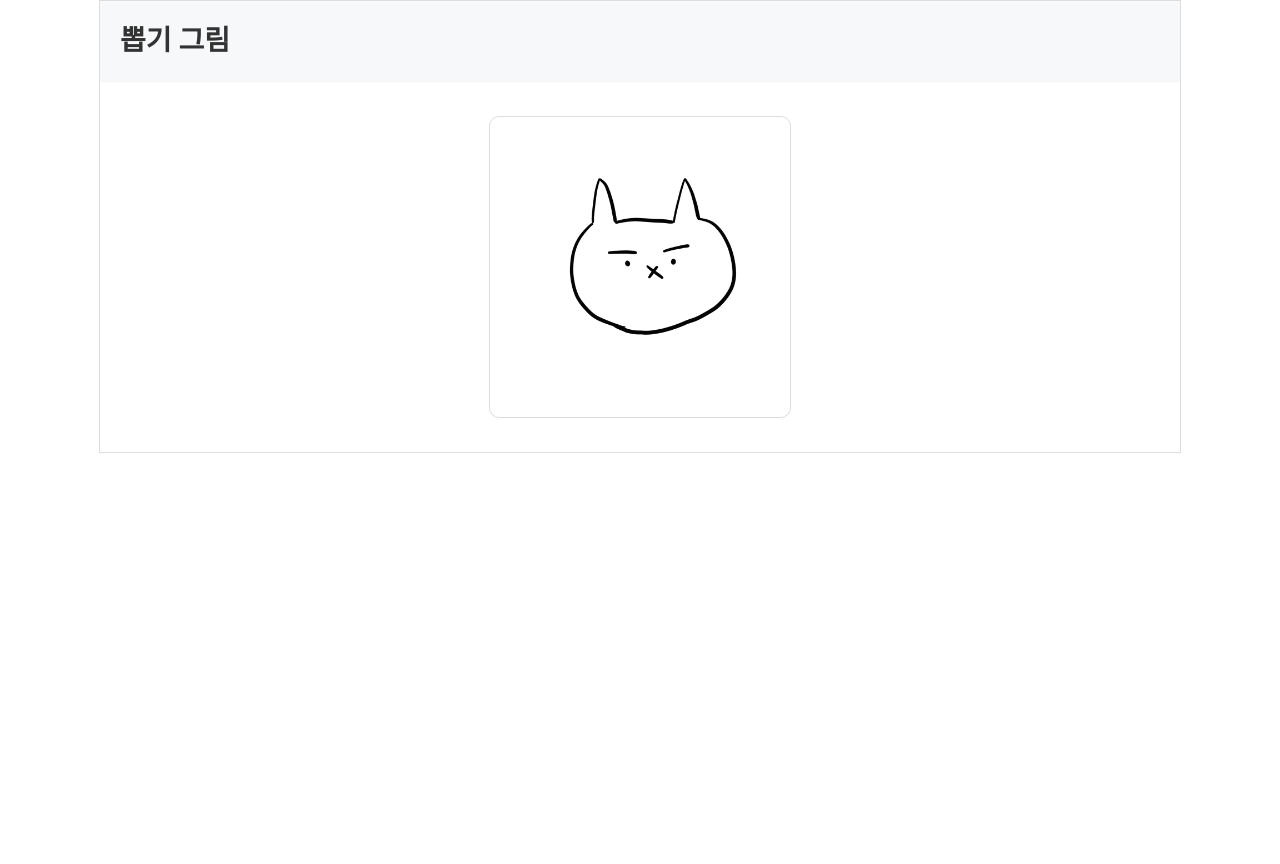
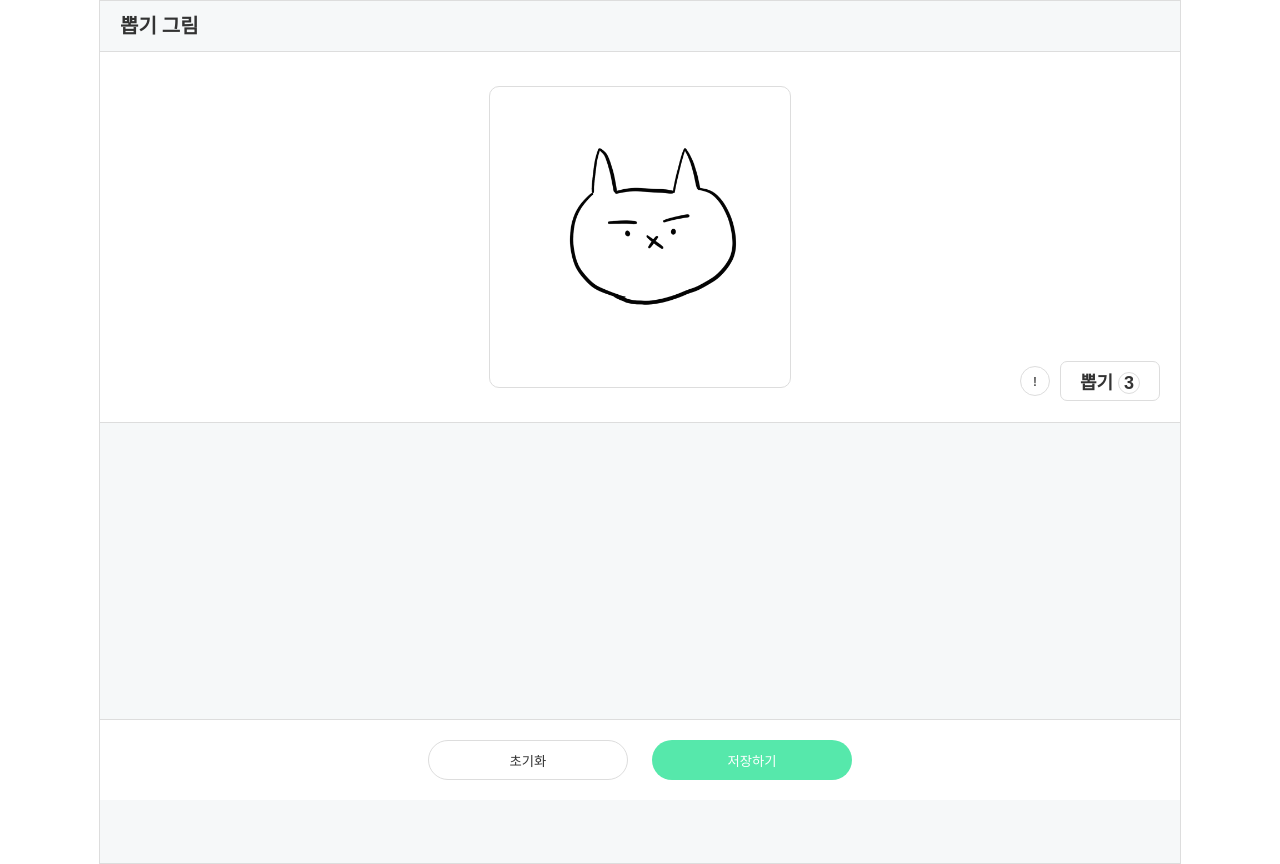
Before and after one commit to dongjoonyang/cathome.github.io, a plain HTML site: page index.html in a window 1280 px wide. Before the commit the page ends 800 px from the top, so only its background shows below. Drawn offline with Linux system fonts and the light colour scheme.

Commit message:
feat : 뽑기 버튼 추가

```diff
--- a/css/catroom.css
+++ b/css/catroom.css
@@ -1,14 +1,172 @@
 /* 공통 */
-.catroom {max-width: 1080px;height: 100%;margin: 0 auto;overflow: hidden;border: 1px solid #ddd;}
+.catroom {position: relative;max-width: 1080px;height: 100%;margin: 0 auto;overflow: hidden;border: 1px solid #ddd;}
 img {width: 100%;height: 100%;}
+button {background: unset;border: unset;cursor: pointer;}
+:root {
+	--main-color: #56E8AB;
+	--sub-color: #3ECF92;
+	/* --text-color: #343A40;
+	--background-color: #F8F9FA;
+	--border-color: #CED4DA;
+	--hover-color: #E9ECEF;
+	--active-color: #007BFF; */
+}
 /* 헤더 */
-.catroom .catroom_header {width: 100%;height: 80px;display: flex;align-items: center;padding: 0 20px; overflow: hidden;background: #F6F8F9;border-bottom: 1px solid #F1F3F4;}
-.catroom .catroom_header h1 {font-size: 28px;font-weight: bold;color: #333;text-align: center;}
+.catroom .catroom_header {
+	width: 100%;
+	height: 50px;
+	display: flex;
+	align-items: center;
+	padding: 0 20px;
+	overflow: hidden;
+	background: #F6F8F9;
+	border-bottom: 1px solid #ddd;
+}
+.catroom .catroom_header h1 {
+	font-size: 20px;
+	font-weight: bold;
+	color: #333;
+	text-align: center;
+	/* background-color: var(--main-color); */
+}
+/* 고양이 선택 버튼 */
+.catroom_btns {
+	position: absolute;
+	right: 20px;
+	top: 360px;
+	display: flex;
+	gap: 10px;
+}
+.catroom_btns {
+	display: flex;
+	align-items: center;
+	justify-content: center;
+	gap: 10px;
+}
+.catroom_btns .btn.info {
+	min-width: 30px;
+	height: 30px;
+	background: #fff;
+	color: #333;
+	border-radius: 50%;
+	font-weight: bold;
+	color: #666;
+	border: 1px solid #ddd;
+}
+.catroom_btns .btn.buzzer {
+	min-width: 100px;
+	height: 40px;
+	background: #fff;
+	color: #333;
+	border-radius: 7px;
+	font-weight: bold;
+	font-size: 18px;
+	border: 1px solid #ddd;
+}
+.catroom_btns .btn.buzzer:hover {
+	background: var(--main-color);
+	color: #fff;
+	border-radius: 7px;
+	font-weight: bold;
+	font-size: 18px;
+	border: none;
+}
+
+.catroom_btns .btn.buzzer .count {
+	display: inline-block;
+	min-width: 20px;
+	height: 20px;
+	background: #fff;
+	color: #333;
+	border-radius: 50%;
+	color: #333;
+	border: 1px solid #ddd;
+}
+
 /* 고양이 아바타 */
-.catroom_visual {width: 100%;min-height: 370px;display: flex;align-items: center;justify-content: center;}
-.catroom_visual_area {position: relative;width: 300px;height: 300px;border: 1px solid #ddd;border-radius: 10px;}
-.catroom_visual_area .visual_face {position: absolute;top: 50%;left: 50%;width: 300px;height: 300px;transform: translate(-50%, -50%);}
-.catroom_visual_area .visual_eyes {position: absolute;top: 50%;left: 50%;width: 300px;height: 300px;transform: translate(-50%, -50%);}
+.catroom_visual {
+	width: 100%;
+	min-height: 370px;
+	border-bottom: 1px solid #ddd;
+	display: flex;
+	align-items: center;
+	justify-content: center;
+}
+.catroom_visual_area {
+	position: relative;
+	overflow: hidden;
+	width: 300px;
+	height: 300px;
+	border: 1px solid #ddd;
+	border-radius: 10px;
+}
+.catroom_visual_area .visual_face {
+	position: absolute;
+	top: 50%;
+	left: 50%;
+	width: 300px;
+	height: 300px;
+	transform: translate(-50%, -50%);
+	cursor: grab;
+}
+.catroom_visual_area .visual_eyes {
+	position: absolute;
+	top: 50%;
+	left: 50%;
+	width: 300px;
+	height: 300px;
+	transform: translate(-50%, -50%);
+	/* cursor: grab; */
+}
+.catroom_visual_area .visual_noise {
+	position: absolute;
+	top: 50%;
+	left: 50%;
+	width: 300px;
+	height: 300px;
+	transform: translate(-50%, -50%);
+	/* cursor: grab; */
+}
+.catroom_content {
+	width: 100%;
+	height: 100%;
+	min-height: 400px;
+	display: flex;
+	flex-direction: column;
+	align-items: center;
+	justify-content: center;
+	padding: 20px;
+	background: #F6F8F9;
+}
+.footer {
+	position: fixed;
+	bottom: 0;
+	left: 50%;
+	transform: translate(-50%, 0);
+	width: 1080px;
+	height: 80px;
+	display: flex;
+	align-items: center;
+	justify-content: center;
+	background: #fff;
+	border-top: 1px solid #ddd;
+}
+.footer_btns .btn {
+	width: 200px;
+	height: 40px;
+	margin: 0 10px;
+	background: var(--main-color);
+	color: #fff;
+	border: none;
+	border-radius: 30px;
+	cursor: pointer;
+}
+.footer_btns .btn.reset {
+	background: #fff;
+	border: 1px solid #ddd;
+	color: #333;
+}
+
 
 @media only screen and (max-width: 1080px) {
 	body {
--- a/index.html
+++ b/index.html
@@ -5,6 +5,10 @@
 	<meta name="viewport" content="width=device-width, initial-scale=1.0">
 	<title>고양이 아바타</title>
 
+	<!-- 피그마 -->
+	<!--
+	https://www.figma.com/design/C6ef8VHdZGd1Git6Kg4s41/kkamnyang?node-id=0-1&p=f&t=H2zlYM6S1J94MN9t-0
+	-->
 	<!-- styles -->
 	<link rel="stylesheet" href="./css/reset.css" />
 	<link rel="stylesheet" href="./css/catroom.css" />
@@ -16,23 +20,25 @@
 			<h1>뽑기 그림</h1>
 		</header>
 
+		<div class="catroom_btns">
+			<div class="catroom_btns_left">
+				<button class="btn info" id="btn_info">!</button>
+				<!-- <div>내용</div> -->
+			</div>
+			<button class="btn buzzer" id="btn_buzzer">뽑기 <span class="count">3</span></button>
+		</div>
+
 		<article class="catroom_visual">
 			<div class="catroom_visual_area">
-				<div class="visual_face">
-					<img src="./img/img_face1.png" alt="">
-				</div>
-				<div class="visual_eyes">
-					<img src="./img/img_eyes1.png" alt="">
-				</div>
-				<div class="visual_noise">
-					<img src="./img/img_noise1.png" alt="">
-				</div>
+				<div class="visual_face" id="dragMe" style="background: url('./img/img_face1.png') no-repeat center center / 100% 100%;"></div>
+				<div class="visual_eyes" style="background: url('./img/img_eyes1.png') no-repeat center center / 100% 100%;"></div>
+				<div class="visual_noise" style="background: url('./img/img_noise1.png') no-repeat center center / 100% 100%;"></div>
 				<div class="visual_mouth"></div>
 			</div>
 		</article>
 
-		<div class="catroom_content" style="display: none;">
-			<div class="tabs">
+		<div class="catroom_content">
+			<!-- <div class="tabs">
 				<div class="tab active" data-tab="1">탭 1</div>
 				<div class="tab" data-tab="2">탭 2</div>
 				<div class="tab" data-tab="3">탭 3</div>
@@ -46,12 +52,66 @@
 			</div>
 			<div class="tab_content" data-content="3">
 				탭 3의 내용입니다.
+			</div> -->
+		</div>
+
+		<div class="footer">
+			<div class="footer_btns">
+				<button class="btn reset" id="btn_reset">초기화</button>
+				<button class="btn" id="btn_save">저장하기</button>
 			</div>
 		</div>
 	</section>
 
-
 	<!-- js -->
 	<script src="./js/catroom.js"></script>
+	<script>
+		// const dragItem = document.getElementById("dragMe");
+		// let offsetX = 0;
+		// let offsetY = 0;
+		// let isDragging = false;
+
+		// dragItem.addEventListener("mousedown", (e) => {
+		// 	isDragging = true;
+		// 	offsetX = e.clientX - dragItem.offsetLeft;
+		// 	offsetY = e.clientY - dragItem.offsetTop;
+		// 	dragItem.style.cursor = "grabbing";
+		// });
+
+		// document.addEventListener("mousemove", (e) => {
+		// 	if (!isDragging) return;
+
+		// 	const x = e.clientX - offsetX;
+		// 	const y = e.clientY - offsetY;
+
+		// 	dragItem.style.left = `${x}px`;
+		// 	dragItem.style.top = `${y}px`;
+		// 	});
+
+		// 	document.addEventListener("mouseup", () => {
+		// 	isDragging = false;
+		// 	dragItem.style.cursor = "grab";
+		// 	});
+
+		// 	const container = document.querySelector(".catroom_visual_area");
+
+		// 	document.addEventListener("mousemove", (e) => {
+		// 	if (!isDragging) return;
+
+		// 	let x = e.clientX - offsetX;
+		// 	let y = e.clientY - offsetY;
+
+		// 	const maxX = container.offsetWidth - dragItem.offsetWidth;
+		// 	const maxY = container.offsetHeight - dragItem.offsetHeight;
+
+		// 	x = Math.max(0, Math.min(x, maxX));
+		// 	y = Math.max(0, Math.min(y, maxY));
+
+		// 	dragItem.style.left = `${x}px`;
+		// 	dragItem.style.top = `${y}px`;
+		// });
+
+
+	</script>
 </body>
 </html>
```
Also changed, not shown: 2 other files.
